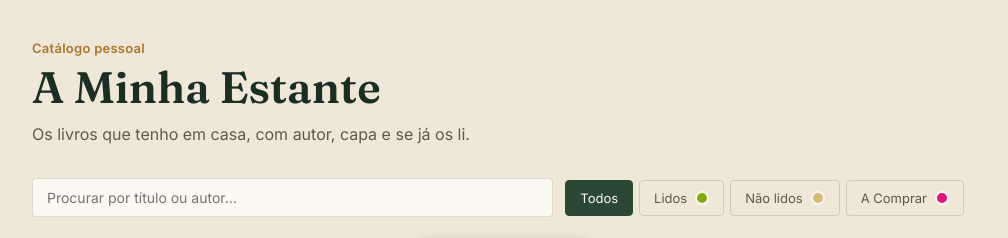
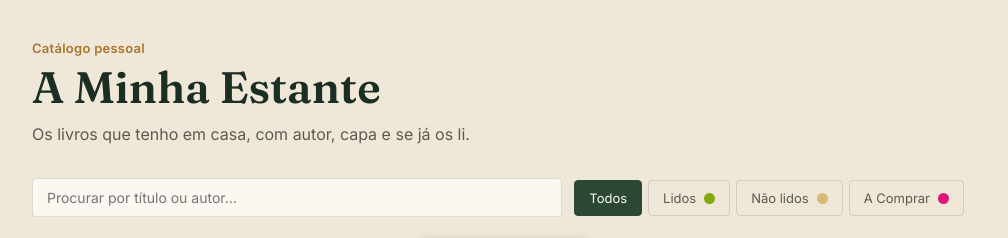
Before and after one commit to fredcerdeira/estante, a plain HTML site: page index.html in a window 1280 px wide. Shown: the top 238 px of the page, without its empty margins (142-1150 px from the left). Drawn offline with Linux system fonts and the light colour scheme.

Commit message:
Dots dos filtros: 11px, sem borda, vertical-align -1px
Co-Authored-By: Claude Sonnet 5.5 <noreply@anthropic.com>
Claude-Session: https://claude.ai/code/session_01G5mS6XH8NKAmqwkCHZK6ZS

```diff
--- a/index.html
+++ b/index.html
@@ -116,12 +116,11 @@
   .filters button[data-f="acomprar"]::after {
     content: '';
     display: inline-block;
-    width: 10px;
-    height: 10px;
+    width: 11px;
+    height: 11px;
     border-radius: 50%;
     margin-left: 8px;
-    vertical-align: -2px;
-    border: 2px solid var(--panel);
+    vertical-align: -1px;
     box-sizing: content-box;
   }
   .filters button[data-f="lido"]::after { background: #82aa0e; }
```
